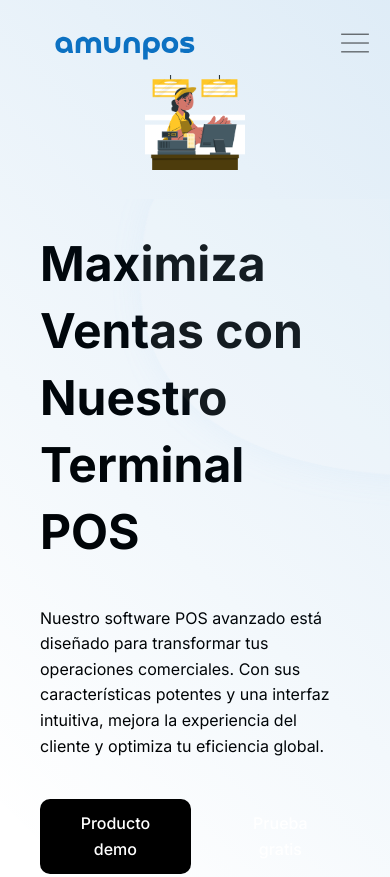
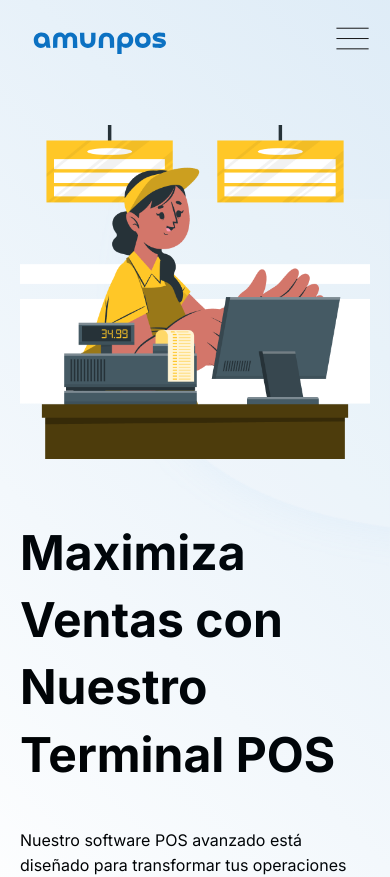
Before and after one commit to Aegox/amunpos-website, a Next.js app: page / in a window 390 px wide. Shown: the top 877 px of the page. Built offline with nearby package versions, Linux system fonts and the light colour scheme.

Commit message:
fix responsive mobile img hero

```diff
--- a/src/app/components/Hero.tsx
+++ b/src/app/components/Hero.tsx
@@ -4,7 +4,7 @@ import Image from 'next/image';
 
 const Hero: React.FC = () => {
   return (
-    <div id="Inicio" className="relative flex flex-col-reverse gap-15 lg:flex-row items-center justify-center relative w-full h-full 2xl:h-[900px] xl:h-[700px] overflow-hidden pt-[75px] xl:pt-[60px] px-10 z-30 xl:pb-10 pb-20 lg:pt-30">
+    <div id="Inicio" className="relative flex flex-col-reverse gap-15 lg:flex-row items-center justify-center relative w-full h-full 2xl:h-[900px] xl:h-[700px] overflow-hidden pt-[75px] xl:pt-[70px] lg:px-10 px-5 z-30 xl:pb-10 pb-20 lg:pt-30">
     <div className="absolute z-30 -top-20 -right-20 w-[450px] h-[450px] bg-[var(--primary-color)] rounded-full filter blur-3xl opacity-15"></div>
       <Image
         src="/hero_bg2.png"
@@ -22,7 +22,7 @@ const Hero: React.FC = () => {
           <Button theme="black" variant="inverted" text="Prueba gratis" styles="py-[12px] px-[30px]"/>
         </div>
       </section>
-      <Image src="/hero_img.png" alt="a seller employer" width={450} height={600} className="z-20 object-cover w-[32%] h-auto xl:w-[32%] xl:h-auto"/>
+      <Image src="/hero_img.png" alt="a seller employer" width={450} height={600} className="z-100 object-cover w-[100%] h-auto pt-[50px] lg:pt-0 lg:w-[32%]"/>
 
     </div>
   );
--- a/src/app/components/NavBar.tsx
+++ b/src/app/components/NavBar.tsx
@@ -53,7 +53,7 @@ const NavBar: React.FC = () => {
 
   return (
     <nav
-      className={`fixed flex top-0 h-[90px] w-full xl:justify-center transition-all duration-300 navbar-slide z-50 ${
+      className={`fixed flex top-0 xl:h-[90px] h-[80px] w-full xl:justify-center transition-all duration-300 navbar-slide z-50 ${
         scrollY === 0
           ? 'bg-transparent shadow-none'
           : isScrollingDown
@@ -61,14 +61,15 @@ const NavBar: React.FC = () => {
           : 'show bg-white shadow-md'
       }`}
     >
-      <div className="w-[1370px] flex px-5 justify-between xl:gap-10 lg:px-20 items-center h-[90px]">
+      <div className="w-[1370px] flex pr-5 justify-between xl:gap-10 lg:gap-5 lg:px-20 items-center xl:h-[90px] h-[80px]">
         <Link href="/">
           <Image
             src="/logo.svg"
-            width={210}
-            height={210}
             alt="logo"
-            className="pb-2 cursor-pointer z-50"
+            objectFit='contain'
+            width={200}
+            height={25}
+            className="pb-2 xl:w-[210px] lg:w-[180px] w-[200px] h-auto cursor-pointer z-100"
           />
         </Link>
 
@@ -107,9 +108,9 @@ const NavBar: React.FC = () => {
             <Image
               src="/bars.svg"
               alt="bars for menu mobile"
-              width={30}
-              height={30}
-              className="cursor-pointer w-[30px] h-[30px]"
+              width={35}
+              height={35}
+              className="cursor-pointer h-auto"
             />
           </button>
         </div>
```
